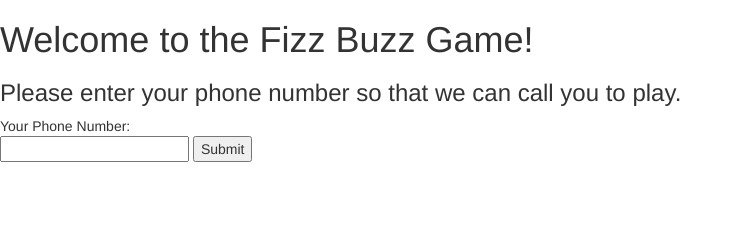
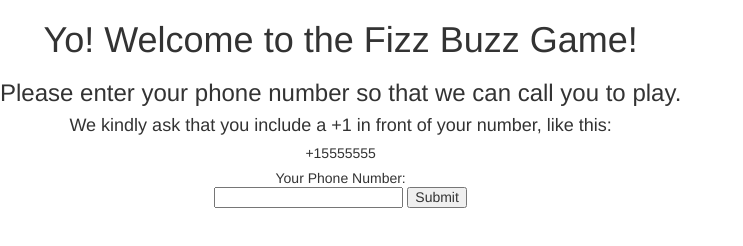
Before and after one commit to shampooj/FizzBuzz, a website: page public/index.html in a window 1280 px wide. Shown: the whole page, without its empty margins (0-743 px from the left). Drawn offline with nearby package versions, Linux system fonts and the light colour scheme.

Commit message:
adding call test

```diff
--- a/public/index.html
+++ b/public/index.html
@@ -6,13 +6,16 @@
       <link rel="stylesheet" type="text/css" href="https://maxcdn.bootstrapcdn.com/bootstrap/3.3.5/css/bootstrap.min.css">
   </head>
   <body>
-    <div id="app"></div>
-    <h1>Welcome to the Fizz Buzz Game! <h1>
+    <div style="position:absolute;margin: 0 auto;text-align:center">
+      <h1>Yo! Welcome to the Fizz Buzz Game! <h1>
       <h3>Please enter your phone number so that we can call you to play.</h3>
+      <h4>We kindly ask that you include a +1 in front of your number, like this:</h4>
+      <h5>+15555555<h5>
       <form method="POST" action="/callTwilio">
         Your Phone Number:<br>
         <input type="text" name="phoneNumber">
         <input type="submit">
       </form>
+    </div>
   </body>
 </html>
```
Also changed, not shown: test/call.js (added, +27 -0 lines). Lines whose indentation alone changed are shown as unchanged.
